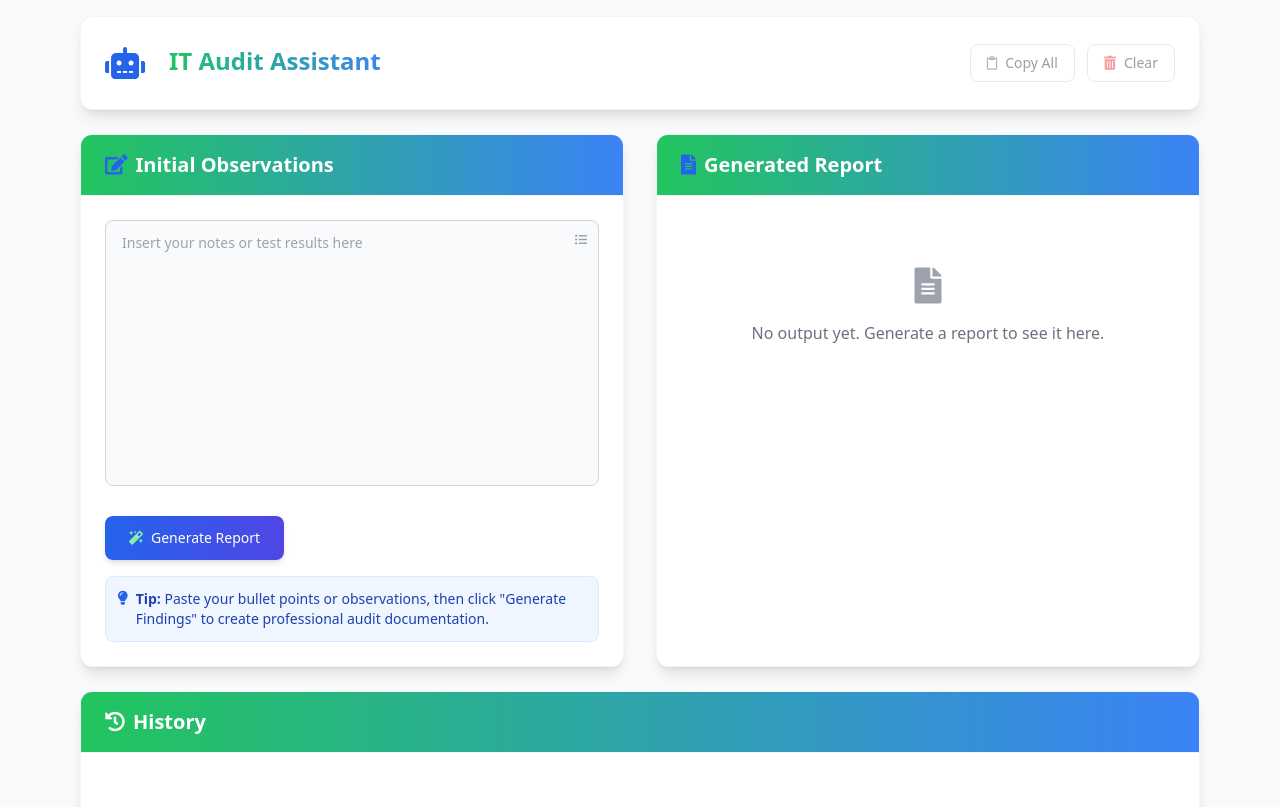
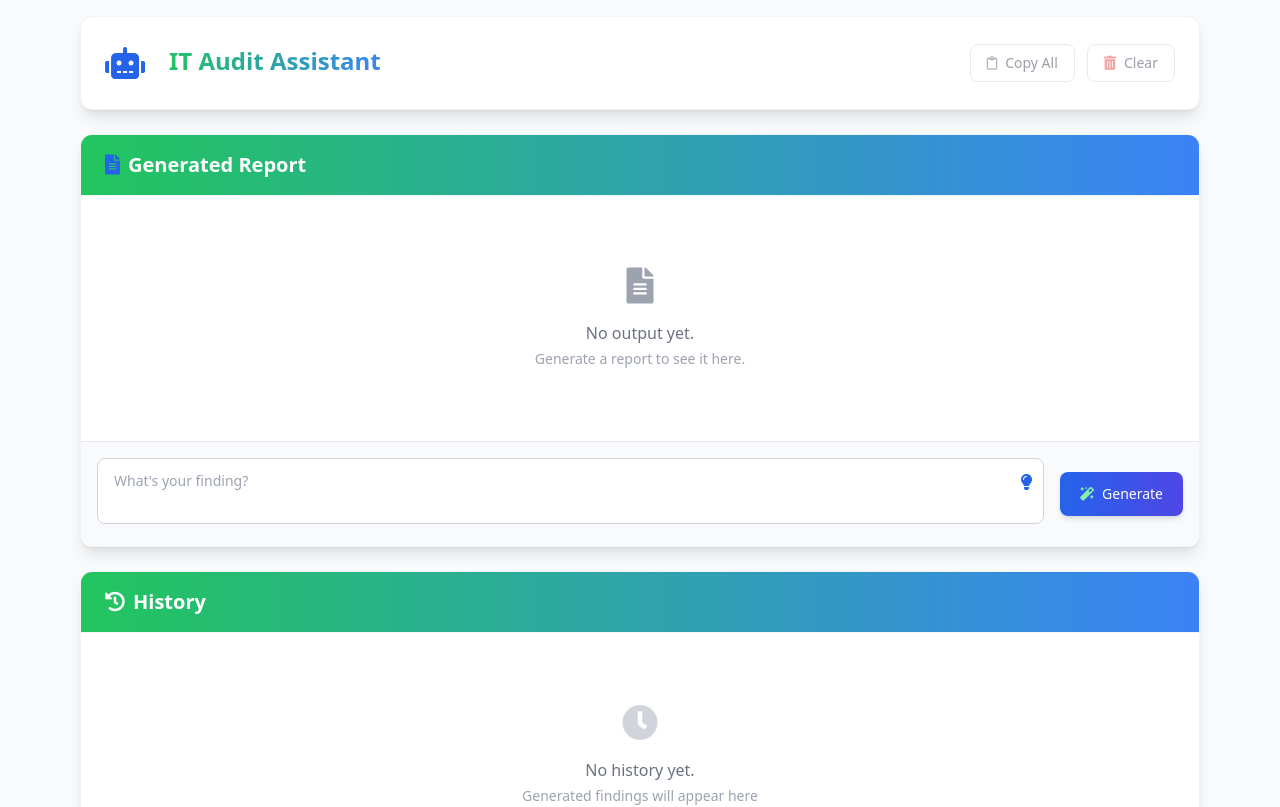
Before and after one commit to SalangsangJohnPatrick/it-audit-assistant-app, an Angular app: page / in a window 1280 px wide. Shown: the top 807 px of the page. Built offline with nearby package versions, Linux system fonts and the light colour scheme.

Commit message:
Alternative user interface

```diff
--- a/src/app/app.component.html
+++ b/src/app/app.component.html
@@ -28,13 +28,15 @@
       </div>
   </header>
 
-  <main class="grid grid-cols-1 gap-8 lg:grid-cols-2">
-    <section class="bg-white rounded-xl shadow-lg border border-gray-100 overflow-hidden">
-      <report-form #reportForm></report-form>
+  <main class="relative bg-white rounded-xl shadow-lg border border-gray-100 overflow-hidden flex flex-col">
+    <section class="flex-1 overflow-y-auto">
+      <report-view></report-view>
     </section>
 
-    <section class="bg-white rounded-xl shadow-lg border border-gray-100 overflow-hidden">
-      <report-view></report-view>
+    <section class="border-t border-gray-200 bg-gray-50 p-4 flex justify-center">
+      <div class="w-full">
+        <report-form #reportForm></report-form>
+      </div>
     </section>
   </main>
 
--- a/src/app/features/report-form/report-form.component.html
+++ b/src/app/features/report-form/report-form.component.html
@@ -1,33 +1,27 @@
-<div class="px-6 py-4 bg-gradient-to-r from-green-500 to-blue-500 border-b border-gray-100">
-    <h2 class="text-xl font-semibold text-white flex items-center gap-2">
-        <i class="fas fa-edit text-blue-600"></i>
-        Initial Observations
-    </h2>
+<div class="flex items-center gap-4">
+  <!-- Textarea -->
+  <div class="relative flex-1">
+    <textarea
+        rows="2"
+        [formControl]="form.controls.bulletPoints"
+        class="w-full pl-4 pr-10 py-3 text-sm border border-gray-300 rounded-lg focus:ring-2 focus:ring-blue-500 focus:border-transparent resize-none transition-all duration-200 bg-white outline-none"
+        placeholder="What's your finding?"></textarea>
+
+    <!-- Tooltip Icon inside textarea -->
+    <div class="absolute right-3 top-3 group">
+      <i class="fas fa-lightbulb text-blue-600 text-base cursor-pointer"></i>
+      <!-- Tooltip -->
+      <div class="absolute right-4 top-5 -translate-y-1/2 ml-2 w-48 px-3 py-2 text-xs bg-blue-50 rounded-lg border border-blue-100 opacity-0 group-hover:opacity-100 transition-opacity duration-200 shadow-md pointer-events-none">
+        <p class="text-xs text-blue-800">
+          <strong>Tip:</strong> Paste your test results or observations here.
+        </p>
+      </div>
+    </div>
+  </div>
+    <button
+      class="inline-flex items-center gap-2 px-5 py-3 text-sm font-medium text-white bg-gradient-to-r from-blue-600 to-indigo-600 rounded-lg hover:from-blue-700 hover:to-indigo-700 transition-all duration-200 shadow-md hover:shadow-lg transform hover:-translate-y-0.5"
+      (click)="generate()">
+        <i class="fas fa-magic text-green-300"></i>
+        Generate
+    </button>
 </div>
-<div class="p-6 space-y-4">
-    <div class="relative">
-        <textarea
-            rows="12"
-            [formControl]="form.controls.bulletPoints"
-            class="w-full pl-4 pr-6 py-3 text-sm border border-gray-300 rounded-lg focus:ring-2 focus:ring-blue-500 focus:border-transparent resize-none transition-all duration-200 bg-gray-50 hover:bg-white focus:bg-white outline-none"
-            placeholder="Insert your notes or test results here"></textarea>
-        <div class="absolute top-3 right-3 text-xs text-gray-400">
-            <i class="fas fa-list-ul"></i>
-        </div>
-    </div>
-
-    <div class="flex items-center gap-3 pt-2">
-        <button class="inline-flex items-center gap-2 px-6 py-3 text-sm font-medium text-white bg-gradient-to-r from-blue-600 to-indigo-600 rounded-lg hover:from-blue-700 hover:to-indigo-700 transition-all duration-200 shadow-md hover:shadow-lg transform hover:-translate-y-0.5"
-          (click)="generate()">
-            <i class="fas fa-magic text-green-300"></i>
-            Generate Report
-        </button>
-    </div>
-
-    <div class="flex items-start gap-2 p-3 bg-blue-50 rounded-lg border border-blue-100">
-        <i class="fas fa-lightbulb text-blue-600 mt-0.5 text-sm"></i>
-        <p class="text-sm text-blue-800">
-            <strong>Tip:</strong> Paste your bullet points or observations, then click "Generate Findings" to create professional audit documentation.
-        </p>
-    </div>
-</div>
--- a/src/app/features/report-view/report-view.component.html
+++ b/src/app/features/report-view/report-view.component.html
@@ -72,6 +72,7 @@
         <div class="text-gray-400 mb-4">
             <i class="fas fa-file-alt text-4xl"></i>
         </div>
-        <p class="text-gray-500">No output yet. Generate a report to see it here.</p>
+        <p class="text-gray-500 font-medium">No output yet.</p>
+        <p class="text-sm text-gray-400 mt-1">Generate a report to see it here.</p>
     </div>
 </div>
```
